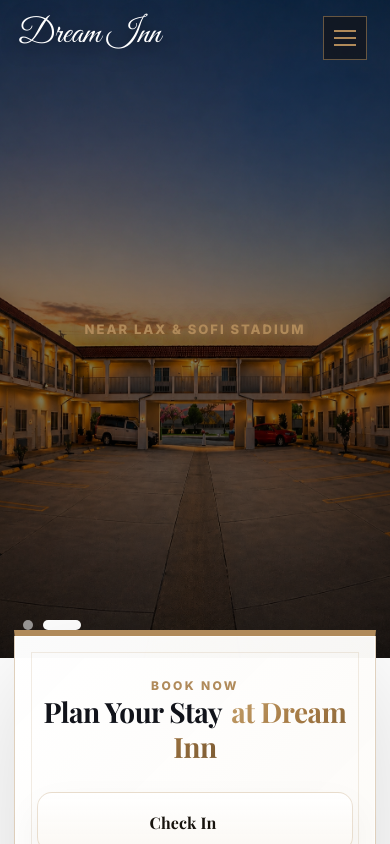
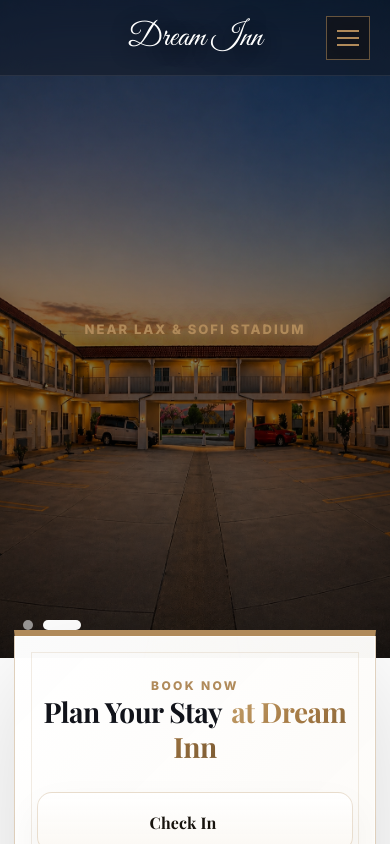
Before and after one commit to meetx00719/dream-inn-website, a React (Vite) app: page / in a window 390 px wide. Shown: the top 844 px of the page. Built offline with nearby package versions, Linux system fonts and the light colour scheme; a web font is replaced by a local one.

Commit message:
again mobile jok site

```diff
--- a/src/index.css
+++ b/src/index.css
@@ -120,10 +120,7 @@ button {
   font-size: 42px;
   color: var(--gold);
   white-space: nowrap;
-  position: absolute;
-left: 6%;
-top: 50%;
-transform: translateY(-50%);
+  position: relative;
   z-index: 10001;
 }
 
@@ -1137,10 +1134,11 @@ transform: translateY(-50%);
     left: 0;
     width: 100%;
     height: 76px;
-    padding: 0 6%;
-    background: transparent;
-    border-bottom: none;
-    backdrop-filter: none;
+    padding: 0 20px;
+    background: rgba(12, 14, 18, 0.35);
+    backdrop-filter: blur(16px);
+    -webkit-backdrop-filter: blur(16px);
+    border-bottom: 1px solid rgba(255, 255, 255, 0.08);
     z-index: 9999;
     overflow: visible;
   }
@@ -1151,18 +1149,18 @@ transform: translateY(-50%);
   }
 
   .luxLogo {
+    position: absolute;
+    left: 50%;
+    top: 50%;
+    transform: translate(-50%, -50%);
     font-family: "Great Vibes", cursive;
-    font-size: 34px;
+    font-size: 32px;
     line-height: 1;
     color: #fff;
-    text-shadow: 0 4px 18px rgba(0, 0, 0, 0.6);
-    position: fixed;
-    top: 18px;
-    left: 18px;
-    transform: none;
-    z-index: 10005;
+    text-shadow: 0 4px 18px rgba(0, 0, 0, 0.55);
     white-space: nowrap;
-    display: flex;
+    z-index: 10001;
+    display: inline-flex;
     align-items: center;
     gap: 4px;
   }
@@ -1175,7 +1173,7 @@ transform: translateY(-50%);
   .mobileMenuBtn {
     display: flex;
     position: absolute;
-    right: 6%;
+    right: 20px;
     top: 50%;
     transform: translateY(-50%);
     width: 44px;
@@ -1183,6 +1181,7 @@ transform: translateY(-50%);
     border: 1px solid rgba(176, 138, 90, 0.55);
     background: rgba(18, 20, 26, 0.72);
     backdrop-filter: blur(12px);
+    -webkit-backdrop-filter: blur(12px);
     flex-direction: column;
     align-items: center;
     justify-content: center;
@@ -1292,6 +1291,7 @@ transform: translateY(-50%);
     grid-template-columns: 1fr;
     gap: 15px;
   }
+
   .inputGroup select,
   .datePopupInput,
   .datePopupInput span {
```
